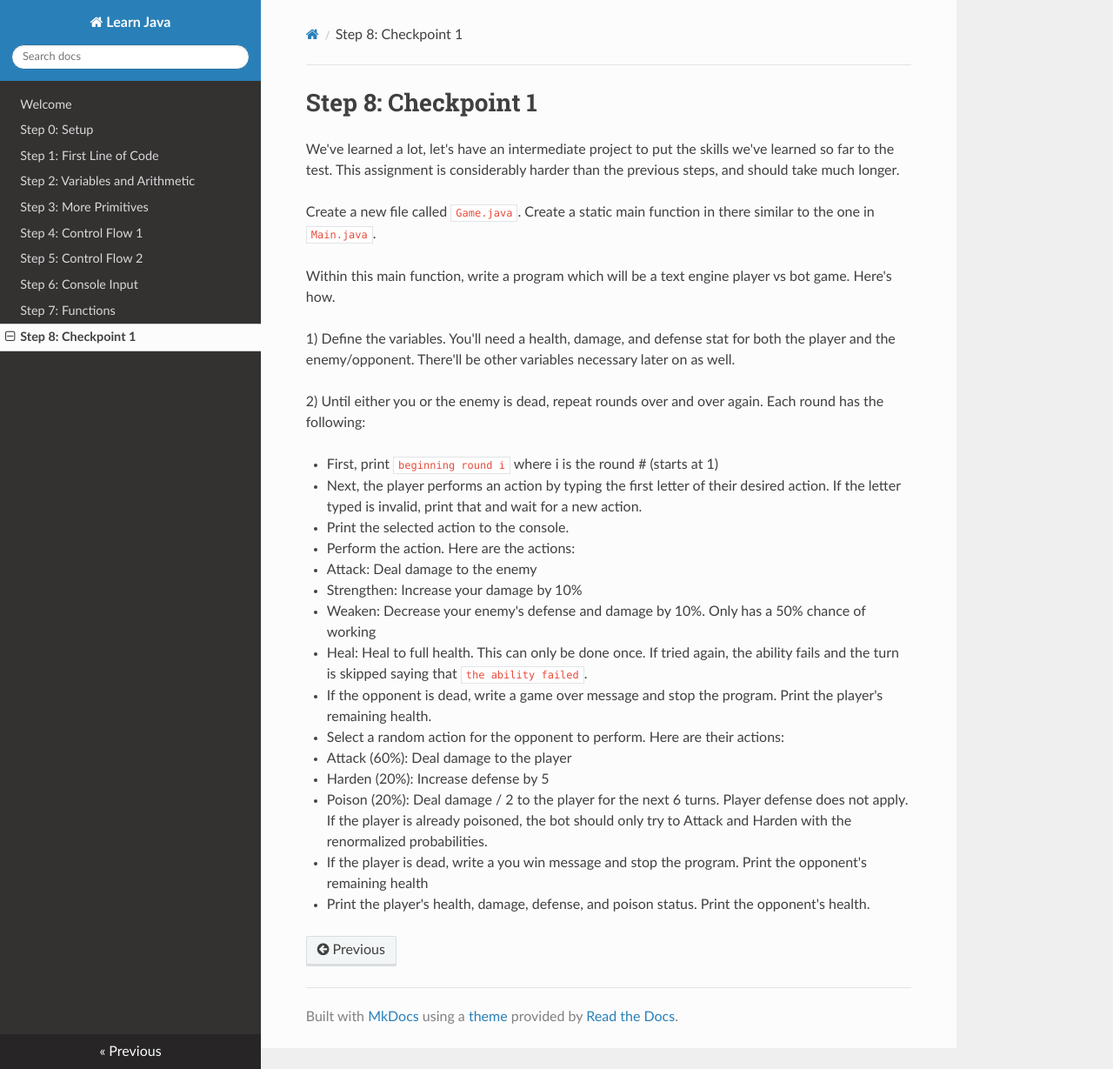
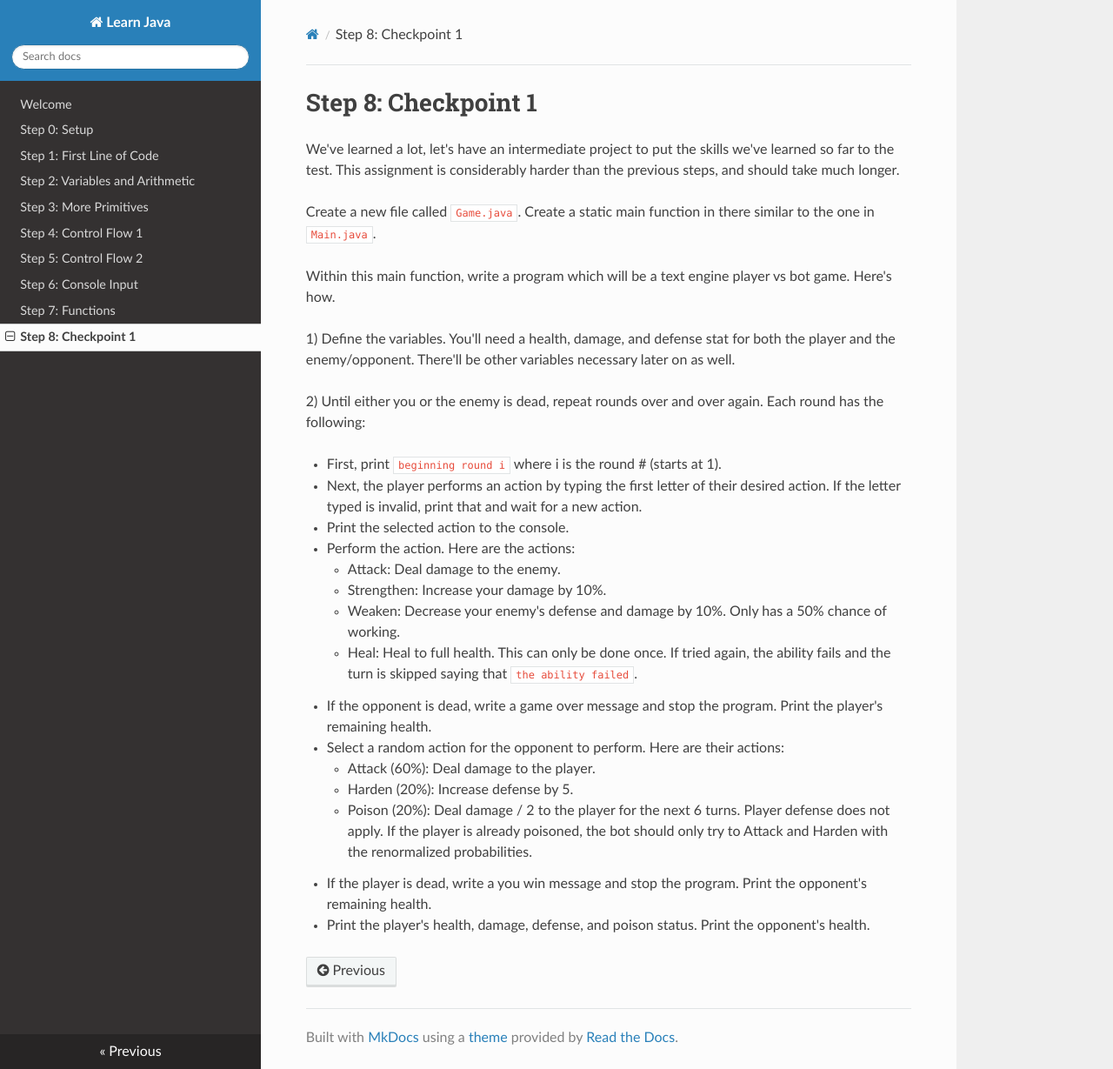
Before and after one commit to Mysterium422/LearnJava, an MkDocs documentation site: the page built from docs/checkpoint-1.md, in a window 1280 px wide and 1229 px high. Shown: the whole window at 87% size. Built offline with MkDocs 1.6.1, drawn with Linux system fonts in a browser that asks for light colours; nearby versions of some CDN libraries.

Commit message:
Fixes indentation

```diff
--- a/docs/checkpoint-1.md
+++ b/docs/checkpoint-1.md
@@ -10,22 +10,18 @@ Within this main function, write a program which will be a text engine player vs
 
 2) Until either you or the enemy is dead, repeat rounds over and over again. Each round has the following:
 
-- First, print `beginning round i` where i is the round # (starts at 1)
+- First, print `beginning round i` where i is the round # (starts at 1).
 - Next, the player performs an action by typing the first letter of their desired action. If the letter typed is invalid, print that and wait for a new action.
 - Print the selected action to the console.
 - Perform the action. Here are the actions:
-  - Attack: Deal damage to the enemy
-  - Strengthen: Increase your damage by 10%
-  - Weaken: Decrease your enemy's defense and damage by 10%. Only has a 50% chance of working
-  - Heal: Heal to full health. This can only be done once. If tried again, the ability fails and the turn is skipped saying that `the ability failed`.
-
+    - Attack: Deal damage to the enemy.
+    - Strengthen: Increase your damage by 10%.
+    - Weaken: Decrease your enemy's defense and damage by 10%. Only has a 50% chance of working.
+    - Heal: Heal to full health. This can only be done once. If tried again, the ability fails and the turn is skipped saying that `the ability failed`.
 - If the opponent is dead, write a game over message and stop the program. Print the player's remaining health.
-
 - Select a random action for the opponent to perform. Here are their actions:
-  - Attack (60%): Deal damage to the player
-  - Harden (20%): Increase defense by 5
-  - Poison (20%): Deal damage / 2 to the player for the next 6 turns. Player defense does not apply. If the player is already poisoned, the bot should only try to Attack and Harden with the renormalized probabilities.
-
-- If the player is dead, write a you win message and stop the program. Print the opponent's remaining health
-
+    - Attack (60%): Deal damage to the player.
+    - Harden (20%): Increase defense by 5.
+    - Poison (20%): Deal damage / 2 to the player for the next 6 turns. Player defense does not apply. If the player is already poisoned, the bot should only try to Attack and Harden with the renormalized probabilities.
+- If the player is dead, write a you win message and stop the program. Print the opponent's remaining health.
 - Print the player's health, damage, defense, and poison status. Print the opponent's health.
```
